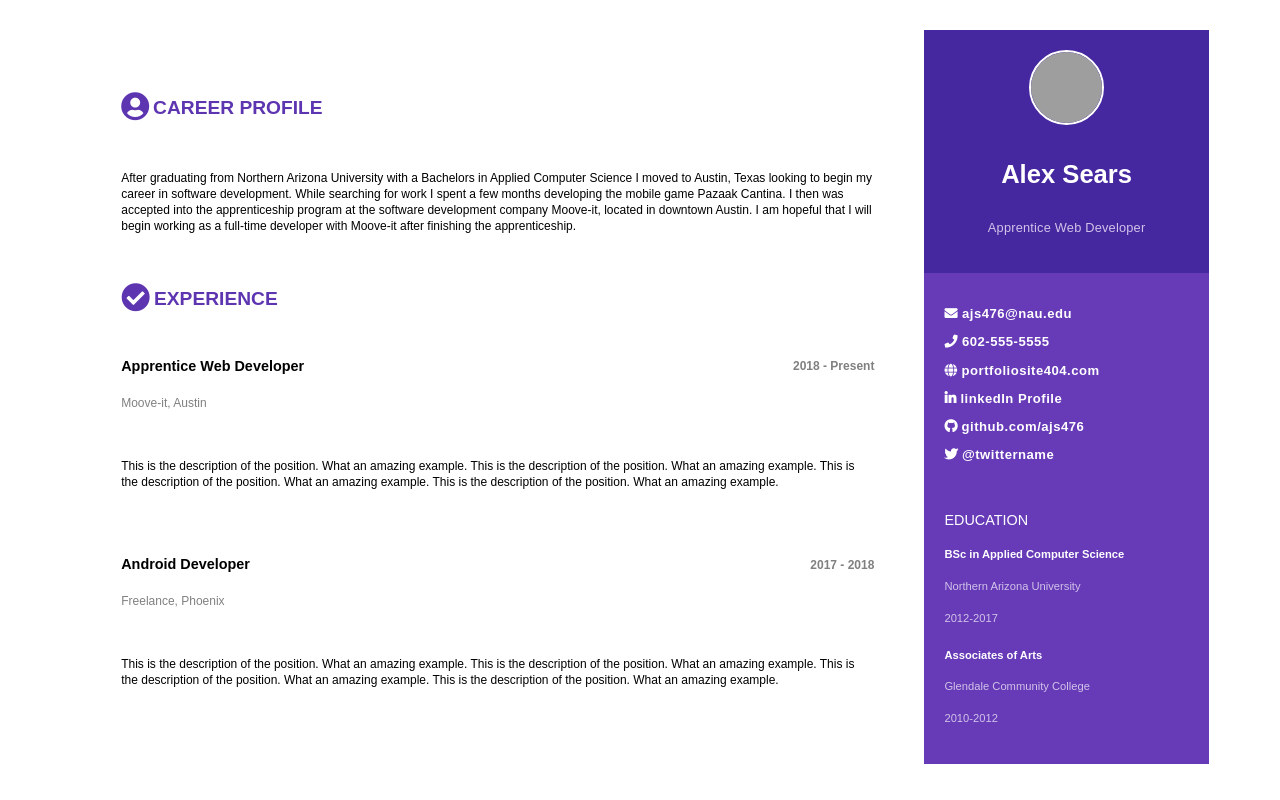
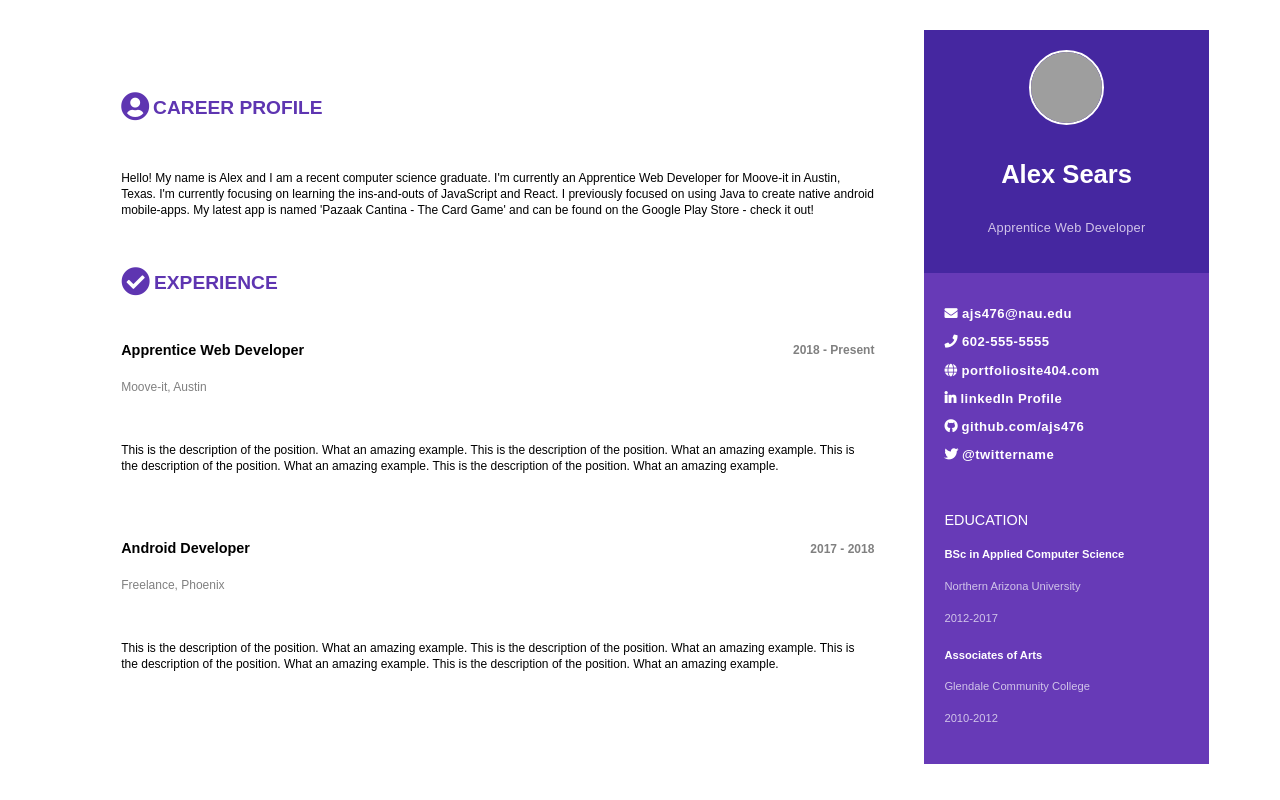
Before and after one commit to ajs476/react-resume, a React app in the folder resume-project/: page / in a window 1280 px wide. Built offline with nearby package versions, Linux system fonts and the light colour scheme; grey boxes are pictures that could not be loaded.

Commit message:
added data folder for json data, changed imports & exports

```diff
--- a/resume-project/src/App.js
+++ b/resume-project/src/App.js
@@ -1,6 +1,6 @@
 import React from 'react';
-import {LeftSide} from './components/LeftSide.js';
-import {RightSide} from './components/RightSide.js';
+import LeftSide from './components/LeftSide.js';
+import RightSide from './components/RightSide.js';
 
 
 const App = () => (
--- a/resume-project/src/components/Career.js
+++ b/resume-project/src/components/Career.js
@@ -1,4 +1,5 @@
 import React from 'react';
+import CareerData from '../data/career-data.json';
 
 const Career = () => (
   <div>
@@ -9,16 +10,10 @@ const Career = () => (
     <section className="content">
       <h2 hidden="hidden">Career Information</h2>
       <p>
-        After graduating from Northern Arizona University with a Bachelors
-        in Applied Computer Science I moved to Austin, Texas looking to begin
-        my career in software development. While searching for work I spent
-        a few months developing the mobile game Pazaak Cantina. I then was
-        accepted into the apprenticeship program at the software development
-        company Moove-it, located in downtown Austin. I am hopeful that I will
-        begin working as a full-time developer with Moove-it after finishing the apprenticeship.
+        {CareerData.description}
       </p>
     </section>
   </div>
 );
 
-export {Career};
+export default Career;
--- a/resume-project/src/components/Contact.js
+++ b/resume-project/src/components/Contact.js
@@ -27,4 +27,4 @@ const Contact = () => (
   </section>
 );
 
-export {Contact};
+export default Contact;
--- a/resume-project/src/components/Education.js
+++ b/resume-project/src/components/Education.js
@@ -12,4 +12,4 @@ const Education = () => (
   </section>
 );
 
-export {Education};
+export default Education;
--- a/resume-project/src/components/Experience.js
+++ b/resume-project/src/components/Experience.js
@@ -21,4 +21,4 @@ const Experience = (props) => (
   </div>
 );
 
-export {Experience};
+export default Experience;
--- a/resume-project/src/components/LeftSide.js
+++ b/resume-project/src/components/LeftSide.js
@@ -1,6 +1,6 @@
 import React from 'react';
-import {Career} from './Career.js';
-import {Experience} from './Experience.js';
+import Career from './Career.js';
+import Experience from './Experience.js';
 
 const LeftSide = () => (
   <section className="left-side">
@@ -34,4 +34,4 @@ const LeftSide = () => (
   </section>
 );
 
-export {LeftSide};
+export default LeftSide;
--- a/resume-project/src/components/Personal.js
+++ b/resume-project/src/components/Personal.js
@@ -11,4 +11,4 @@ const Personal = () => (
   </div>
 );
 
-export {Personal};
+export default Personal;
--- a/resume-project/src/components/RightSide.js
+++ b/resume-project/src/components/RightSide.js
@@ -1,7 +1,7 @@
 import React from 'react';
-import {Personal} from './Personal.js';
-import {Contact} from './Contact.js';
-import {Education} from './Education.js';
+import Personal from './Personal.js';
+import Contact from './Contact.js';
+import Education from './Education.js';
 
 const RightSide = () => (
   <section className="right-side">
@@ -11,4 +11,4 @@ const RightSide = () => (
   </section>
 );
 
-export {RightSide};
+export default RightSide;
--- /dev/null
+++ b/resume-project/src/data/career-data.json
@@ -0,0 +1,3 @@
+{
+  "description": "Hello! My name is Alex and I am a recent computer science graduate. I'm currently an Apprentice Web Developer for Moove-it in Austin, Texas. I'm currently focusing on learning the ins-and-outs of JavaScript and React. I previously focused on using Java to create native android mobile-apps. My latest app is named 'Pazaak Cantina - The Card Game' and can be found on the Google Play Store - check it out!"
+}
```
